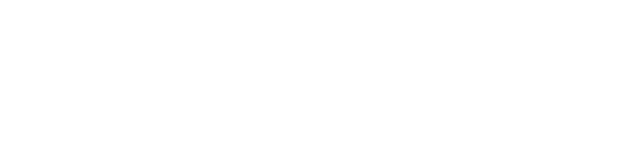
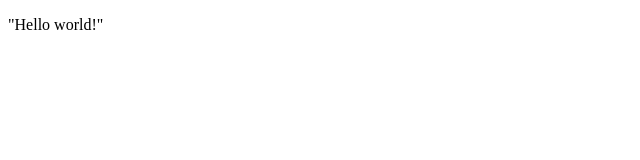
Before and after one commit to bahoz-ali/survey_form, a plain HTML site: page index.html in a window 1280 px wide. Shown: the whole page, without its empty margins (0-640 px from the left). Drawn offline with Linux system fonts and the light colour scheme.

Commit message:
added hello world

```diff
--- a/index.html
+++ b/index.html
@@ -8,6 +8,9 @@
 
   <body>
     <script src="https://cdn.freecodecamp.org/testable-projects-fcc/v1/bundle.js"></script>
+
+
+<p> "Hello world!"</p>
 
     <!--
 
```
